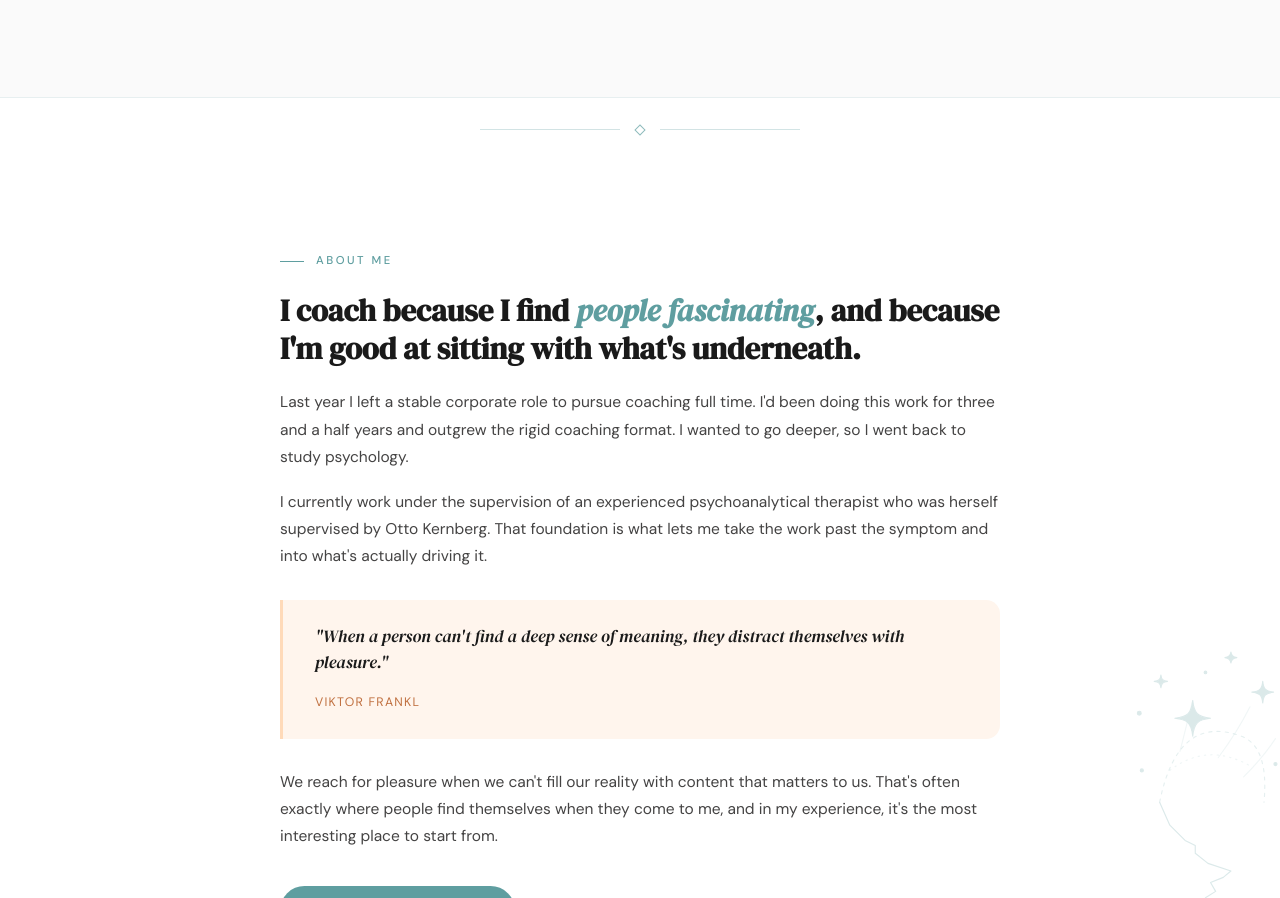
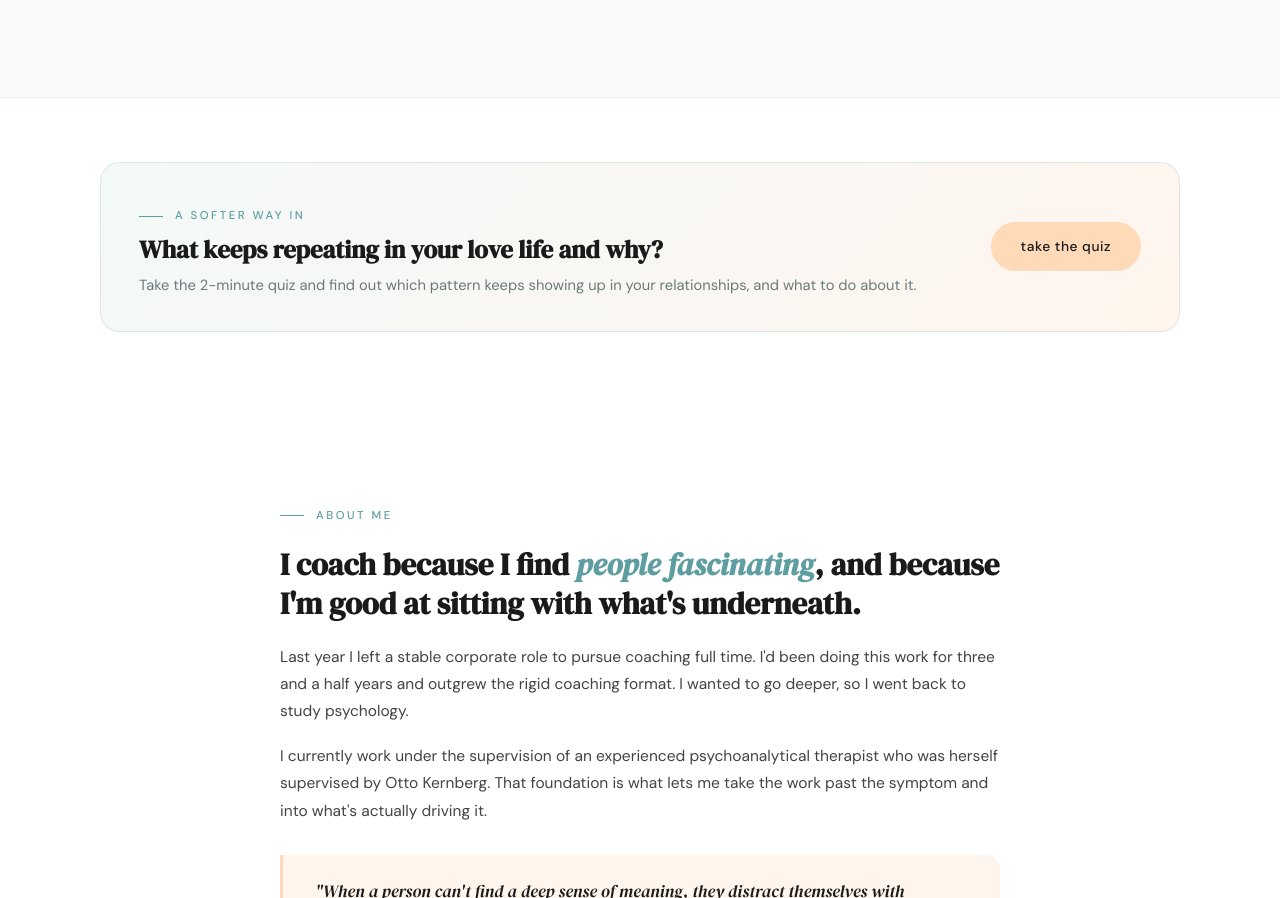
Before and after one commit to oopsmint/taniabozheva, a plain HTML site: page index.html in a window 1280 px wide. Shown: the part 3893-4791 px from the top of the page. Drawn offline with Linux system fonts and the light colour scheme.

Commit message:
Add files via upload

```diff
--- a/index.html
+++ b/index.html
@@ -7,6 +7,8 @@
 <link rel="icon" type="image/svg+xml" href="favicon.svg">
 <link rel="icon" type="image/png" sizes="32x32" href="favicon-32.png">
 <link rel="apple-touch-icon" sizes="180x180" href="apple-touch-icon.png">
+<script defer src="/_vercel/insights/script.js"></script>
+<script defer src="/_vercel/speed-insights/script.js"></script>
 <link rel="preconnect" href="https://fonts.googleapis.com">
 <link href="https://fonts.googleapis.com/css2?family=DM+Serif+Display:ital@0;1&family=DM+Sans:opsz,wght@9..40,300;9..40,400;9..40,500&display=swap" rel="stylesheet">
 <style>
@@ -241,6 +243,15 @@
   .t-text { color: var(--charcoal); font-size: 0.93rem; line-height: 1.72; margin-bottom: 20px; flex-grow: 1; }
   .t-text strong { color: var(--black); font-weight: 500; }
   .t-author { font-size: 0.76rem; letter-spacing: 0.12em; text-transform: uppercase; color: var(--teal); font-weight: 500; }
+
+  /* ---------- QUIZ BAND ---------- */
+  .quiz-band-outer { background: var(--white); padding: 64px 40px; }
+  .quiz-band { max-width: 1080px; margin: 0 auto; background: linear-gradient(135deg, var(--teal-mist) 0%, var(--peach-pale) 100%); border-radius: 20px; padding: 34px 38px; display: flex; justify-content: space-between; align-items: center; gap: 28px; flex-wrap: wrap; border: 1px solid rgba(95,158,160,0.18); }
+  .quiz-band-text { flex: 1; min-width: 240px; }
+  .quiz-band-text .section-label { margin-bottom: 8px; }
+  .quiz-band-text h3 { font-family: 'DM Serif Display', serif; font-size: clamp(1.3rem, 2vw, 1.55rem); color: var(--black); margin: 0 0 8px; line-height: 1.25; }
+  .quiz-band-text p { font-size: 0.92rem; color: var(--mid); line-height: 1.65; margin: 0; }
+  .quiz-band a.btn { white-space: nowrap; }
 
   /* ---------- ABOUT ---------- */
   .about-section { background: var(--white); position: relative; overflow: hidden; }
@@ -665,12 +676,15 @@ Client stories
   </div>
 </div>
 
-<!-- constellation divider -->
-<div class="section-divider">
-  <div class="constellation" aria-hidden="true">
-    <span class="line"></span>
-    <span class="mark"></span>
-    <span class="line"></span>
+<!-- ============= QUIZ BAND ============= -->
+<div class="quiz-band-outer">
+  <div class="quiz-band reveal">
+    <div class="quiz-band-text">
+      <span class="section-label">A softer way in</span>
+      <h3>What keeps repeating in your love life and why?</h3>
+      <p>Take the 2-minute quiz and find out which pattern keeps showing up in your relationships, and what to do about it.</p>
+    </div>
+    <a href="https://mailchi.mp/5d4202ebd9e7/qoqnu7dgxr" target="_blank" rel="noopener noreferrer" class="btn btn-peach">take the quiz</a>
   </div>
 </div>
 
```
